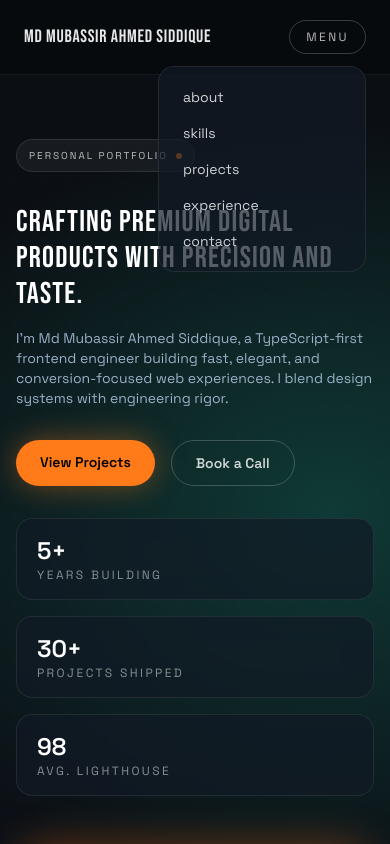
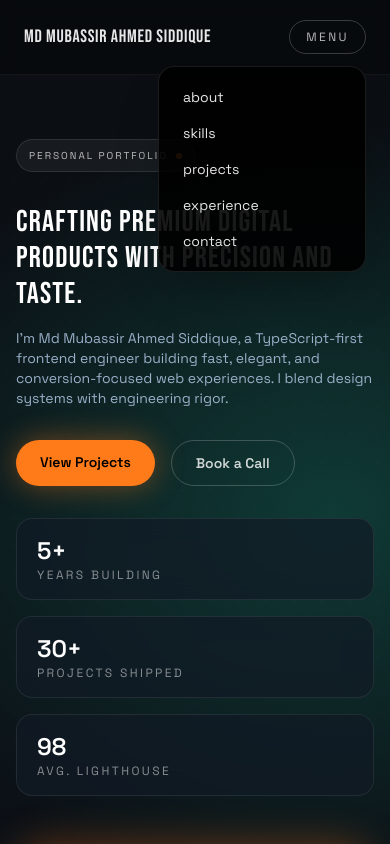
Before and after one commit to msmubassir/msmubassir.github.io, a Next.js app: page / in a window 390 px wide. Both pictures are taken after a click on the heading "MENU". Shown: the top 844 px of the page. Built offline with nearby package versions, Linux system fonts and the light colour scheme.

Commit message:
Darken mobile menu dropdown

```diff
--- a/src/app/page.tsx
+++ b/src/app/page.tsx
@@ -97,7 +97,7 @@ export default function Home() {
               <summary className="list-none rounded-full border border-white/20 px-4 py-2 text-xs uppercase tracking-[0.2em] text-white/70 transition hover:border-white/60 hover:text-white">
                 Menu
               </summary>
-              <div className="glass absolute right-0 mt-3 w-52 rounded-2xl bg-black/80 p-3 text-sm text-white/80">
+              <div className="absolute right-0 mt-3 w-52 rounded-2xl border border-white/10 bg-black/90 p-3 text-sm text-white/90 shadow-2xl">
                 {[
                   "about",
                   "skills",
```
